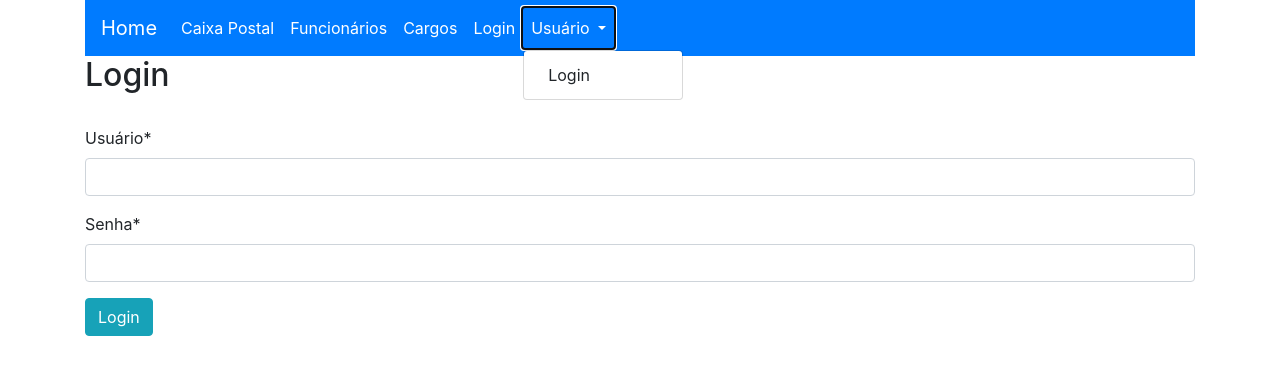
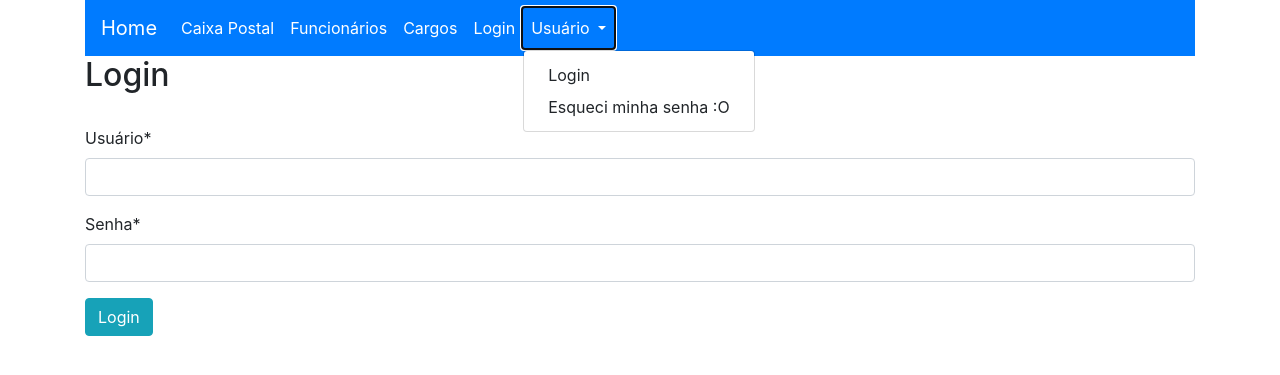
Before and after one commit to wmfinamore/proto-fiesta, a Django app: page /accounts/login/?next=/assuntos/excluir/1/ in a window 1280 px wide, after a click on "Usuário". Shown: the top 375 px of the page. Run offline with Django 3.2, Linux system fonts and the light colour scheme; parts of the project's set-up code (start-up, migrations or seed data) failed here and were passed over; some libraries are stand-ins or nearby versions.

Commit message:
Included button and link to reset password

```diff
--- a/templates/menu.html
+++ b/templates/menu.html
@@ -51,11 +51,13 @@
                   <div class="dropdown-menu" aria-labelledby="navbarDropdown">
                       {% if user.username %}
                         <a class="dropdown-item" href="{% url 'logout' %}">Logout</a>
+                        <a class="dropdown-item" href="{% url 'password_change' %}">Alterar Senha</a>
                       {% else %}
                         <a class="dropdown-item" href="{% url 'login' %}">Login</a>
+                        <a class="dropdown-item" href="{% url 'password_reset' %}">Esqueci minha senha :O </a>
                       {% endif %}
                       {% if user.username %}
-                        <a class="dropdown-item" href="{% url 'password_change' %}">Alterar Senha</a>
+
                       {% endif %}
                   </div>
               </li>
```
